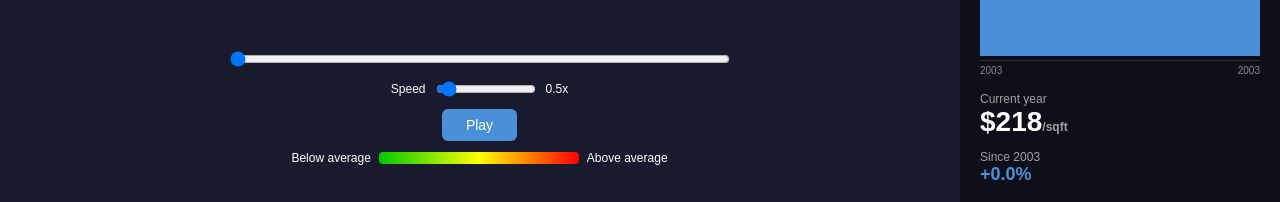
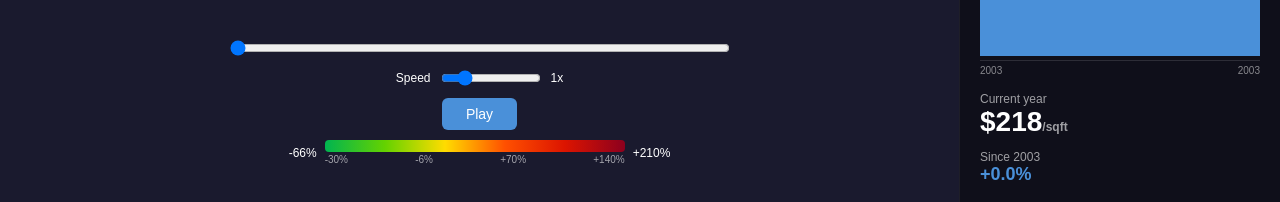
Before and after one commit to patelshivam-ai/nyc-real-estate-map, a React (Create React App) app: page / in a window 1280 px wide. Shown: the part 595-797 px from the top of the page. Built offline with nearby package versions, Linux system fonts and the light colour scheme; no server answers.

Commit message:
slider follows animation, full spectrum color bar, default speed 1x

```diff
--- a/src/App.js
+++ b/src/App.js
@@ -62,7 +62,7 @@ export default function App() {
   const [displayYear, setDisplayYear] = useState(null);
   const [playing, setPlaying] = useState(false);
   const [tooltip, setTooltip] = useState(null);
-  const [speed, setSpeed] = useState(0.5);
+  const [speed, setSpeed] = useState(1);
 
   useEffect(() => {
     fetch("/nta.geojson")
@@ -233,7 +233,7 @@ export default function App() {
             type="range"
             min={0}
             max={years.length - 1}
-            value={sliderYear >= 0 ? sliderYear : 0}
+            value={displayYear !== null ? Math.min(displayYear - parseFloat(years[0]), years.length - 1) : 0}
             onChange={(e) => {
               const y = years[parseInt(e.target.value)];
               setSelectedYear(y);
@@ -265,12 +265,20 @@ export default function App() {
             {playing ? "Pause" : "Play"}
           </button>
           <div style={{ display: "flex", alignItems: "center", gap: 8, color: "white", fontFamily: "sans-serif", fontSize: 12 }}>
-            <span>Below average</span>
-            <div style={{
-              width: 200, height: 12, borderRadius: 4,
-              background: "linear-gradient(to right, #00c800, #ffff00, #ff0000)",
-            }} />
-            <span>Above average</span>
+            <span style={{ whiteSpace: "nowrap" }}>-66%</span>
+            <div style={{ display: "flex", flexDirection: "column", alignItems: "center", gap: 2 }}>
+              <div style={{
+                width: 300, height: 12, borderRadius: 4,
+                background: "linear-gradient(to right, #00b450, #64d200, #ffdc00, #ff5000, #dc1400, #8c001e)",
+              }} />
+              <div style={{ display: "flex", justifyContent: "space-between", width: 300, fontSize: 10, opacity: 0.6 }}>
+                <span>-30%</span>
+                <span>-6%</span>
+                <span>+70%</span>
+                <span>+140%</span>
+              </div>
+            </div>
+            <span style={{ whiteSpace: "nowrap" }}>+210%</span>
           </div>
         </div>
 
```
